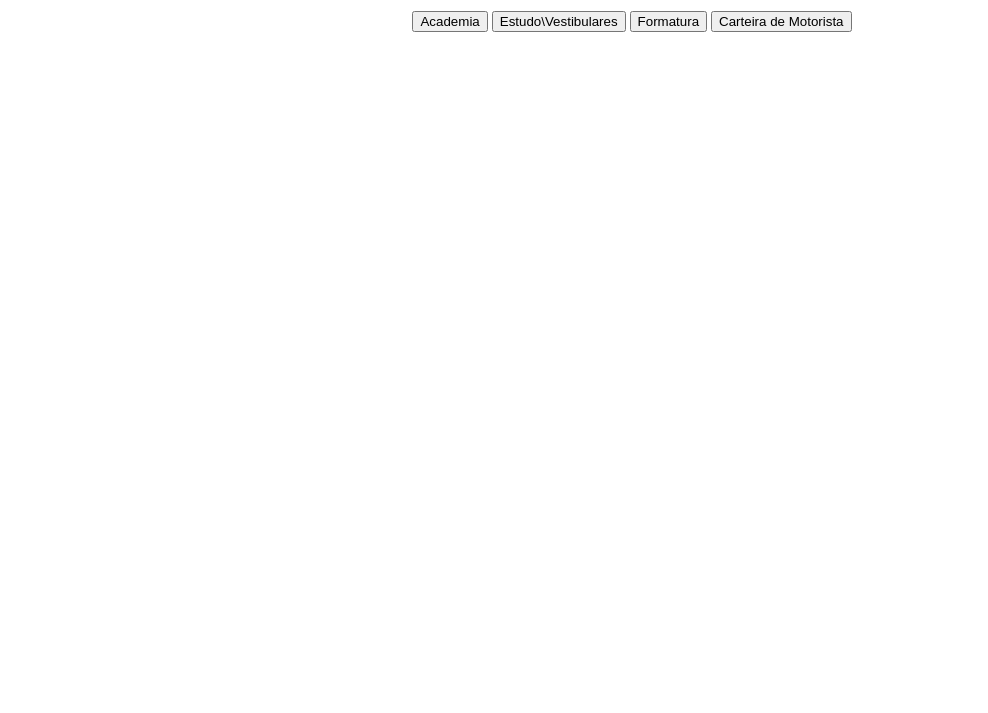
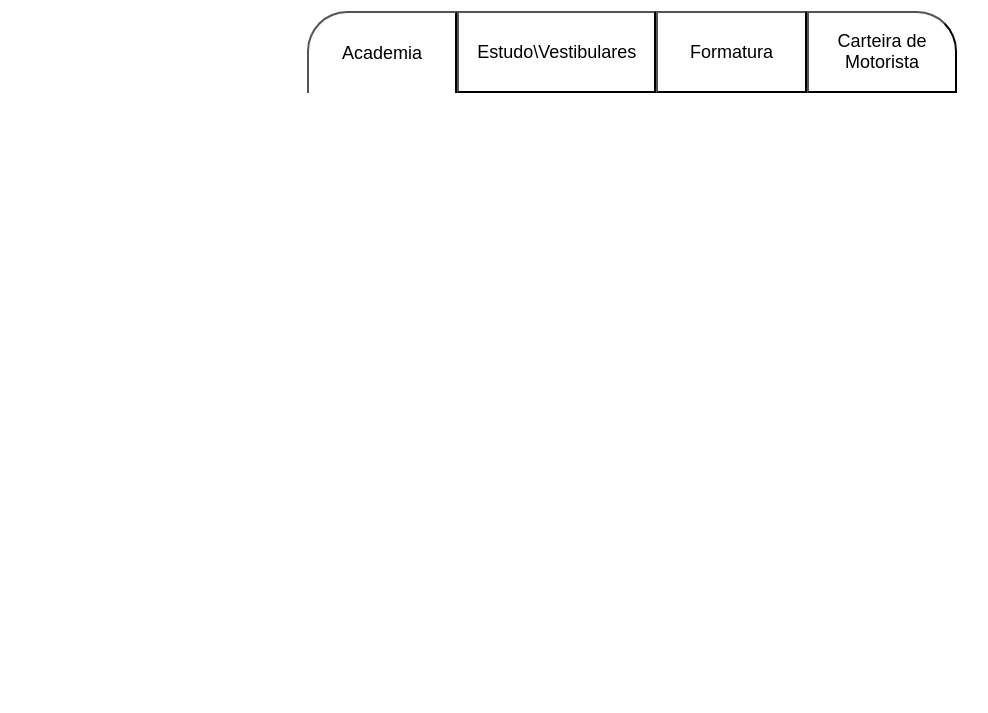
Before and after one commit to winicio/Meus-objetivos, a plain HTML site: page index.html in a window 1280 px wide. Shown: the part 87-800 px from the top of the page, without its empty margins (8-996 px from the left). Drawn offline with Linux system fonts and the light colour scheme.

Commit message:
Update style.css

```diff
--- a/style.css
+++ b/style.css
@@ -17,3 +17,58 @@
 .titulo-principal span {
     color: var(--verde);
 }
+
+.botao {
+    font-family: "Crakra Petch", sans-serif;
+    background-color: var(--botao-inativo);
+    color: var(--branco);
+    display: flex;
+    justify-content: center;
+    padding: 1em;
+    font-size: 18px;
+    align-items: center;
+    width: 100%;
+}
+
+
+    .botao:first-child {
+        border-radius: 40px 40px 0 0;
+    }
+
+
+    .botoes {
+        display: block;
+    }
+
+    .ativo{
+        background-color: var(--botao-ativo);
+        border-bottom: 4px solid var(--verde);
+        }
+
+
+
+
+
+    @media screen and (min-width: 768px) {
+        .botoes {
+            display: flex;
+        }
+    }
+
+    .botao:first-child {
+        border-radius: 40px 40px 0 0;
+    }
+
+    @media screen and (min-width: 768px) {
+        .botoes {
+            display: flex;
+        }
+
+        .botao:first-child {
+            border-radius: 40px 0 0 0;
+        }
+
+        .botao:last-child {
+            border-radius: 0 40px 0 0;
+        }
+    }
```
